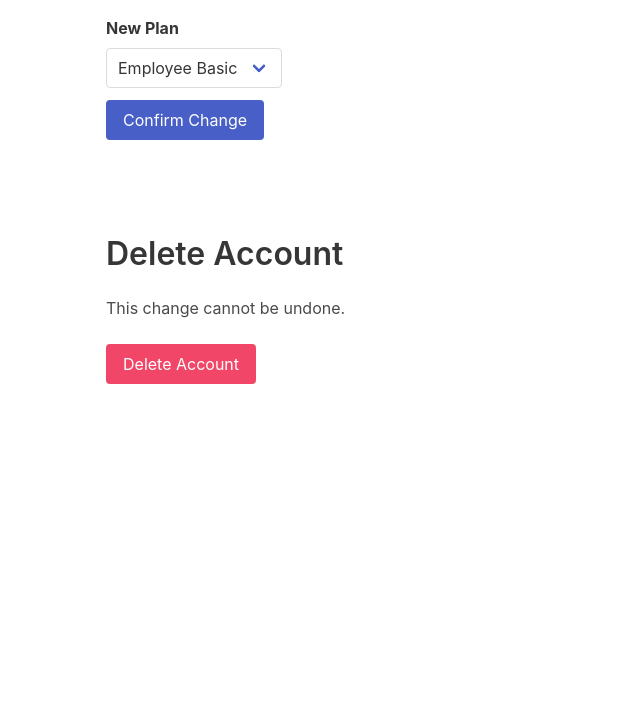
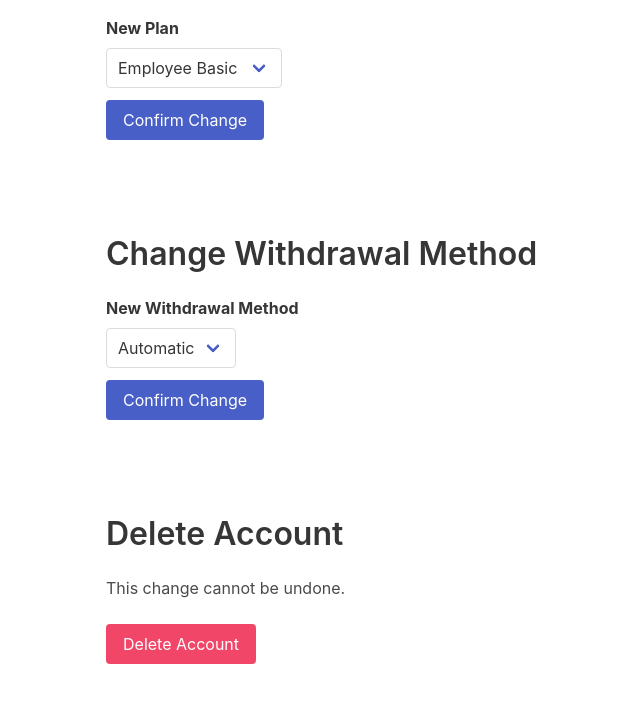
Before and after one commit to gordonpn/web-career-portal-clone, a PHP site: page /profile in a window 1280 px wide. Shown: the part 1162-1874 px from the top of the page, without its empty margins (278-918 px from the left). Before the commit the page ends 1546 px from the top, so only its background shows below. Run offline with PHP 8.4, Linux system fonts and the light colour scheme; the visitor is signed in with stand-in values (Sample User, id 1); some libraries are stand-ins or nearby versions.

Commit message:
feat: add section for change withdrawal method in profile view #6 #13

```diff
--- a/view/profile.php
+++ b/view/profile.php
@@ -109,6 +109,30 @@ if (!isset($_SESSION)) {
         </div>
       </div>
     </section>
+  <section class="section">
+    <div class="container" style="max-width:40vw">
+      <h1 class="title">
+        Change Withdrawal Method
+      </h1>
+      <div class="field">
+        <label class="label">New Withdrawal Method</label>
+        <div class="control">
+          <div class="select">
+            <select>
+              <option> Automatic </option>
+              <option> Manual </option>
+            </select>
+          </div>
+        </div>
+      </div>
+      <div class="field">
+          <p class="control">
+            <button class="button is-link">
+              Confirm Change
+            </button>
+          </p>
+        </div>
+  </section>
   <?php endif; ?>
   <section class="section">
     <div class="container" style="max-width:40vw">
```
